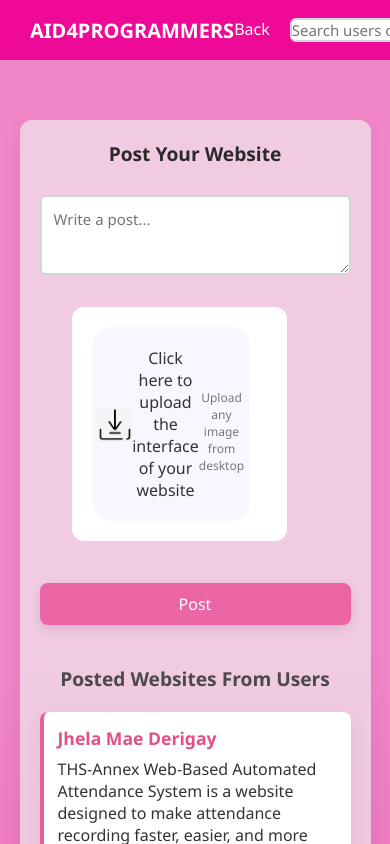
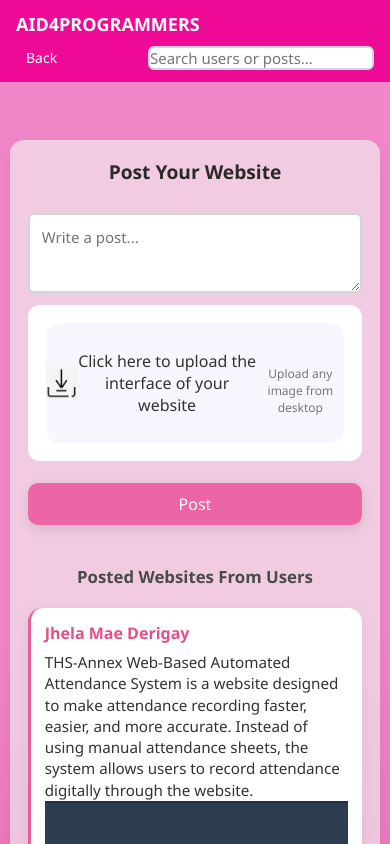
Before and after one commit to mujadeuuu/AID4PROGRAMMERS, a website: page tutorials.html in a window 390 px wide. Shown: the top 844 px of the page. Drawn offline with Linux system fonts and the light colour scheme.

Commit message:
Refactor CSS styles and add mobile responsiveness
Updated styles for various elements including body, posts, and navbar. Added mobile view fixes for better responsiveness.

```diff
--- a/style.css
+++ b/style.css
@@ -313,60 +313,132 @@ textarea {
   transition: border 0.3s ease, box-shadow 0.3s ease;
 }
 
-/* === MOBILE VIEW FIXES === */
+/* ================= MOBILE INTERFACE (ADD ONLY) ================= */
 @media screen and (max-width: 768px) {
+
+  /* ---- BODY ---- */
   body {
-    padding: 20px 0; /* reduce top padding */
+    padding: 20px 0;
+    min-height: 100vh;
     background: linear-gradient(to bottom, #f187c9 23%, #cf0976 95%);
     display: flex;
     flex-direction: column;
     align-items: center;
   }
 
-  .container {
-    width: 90%;
-    padding: 20px;
+  /* ---- NAVBAR ---- */
+  .navbar {
+    height: auto;
+    padding: 12px 16px;
+    flex-direction: column;
+    align-items: flex-start;
+    gap: 10px;
   }
 
-  .post, #timeline .post {
+  .nav-title {
+    font-size: 18px;
+  }
+
+  .nav-options {
+    width: 100%;
+    justify-content: space-between;
+    flex-wrap: wrap;
+    gap: 10px;
+  }
+
+  .nav-options a {
+    font-size: 14px;
+    padding: 6px 10px;
+  }
+
+  /* ---- MAIN CONTAINER ---- */
+  .container {
+    margin-top: 120px;
+    width: 95%;
+    padding: 18px;
+    border-radius: 14px;
+  }
+
+  /* ---- POSTS / TIMELINE ---- */
+  #timeline {
+    margin-top: 12px;
+  }
+
+  .post,
+  #timeline .post {
     width: 100%;
     padding: 14px;
     margin-top: 14px;
-    border-radius: 8px;
+    border-radius: 14px;
+    border-left-width: 3px;
   }
 
+  .post strong {
+    font-size: 1rem;
+  }
+
+  .post p {
+    font-size: 0.95rem;
+    line-height: 1.4;
+  }
+
+  /* ---- POST IMAGES ---- */
+  .post-image {
+    max-width: 100%;
+    max-height: 280px;
+    border-radius: 10px;
+  }
+
+  /* ---- COMMENTS ---- */
+  .comment {
+    font-size: 0.85rem;
+    padding: 6px 10px;
+  }
+
+  /* ---- COMMENT INPUT ROW ---- */
   #timeline input[type="text"] {
-    width: calc(100% - 90px); /* adjust input width */
+    width: calc(100% - 80px);
+    font-size: 14px;
+    padding: 8px;
   }
 
   #timeline button {
     width: 70px;
+    font-size: 13px;
     padding: 6px;
   }
 
-  .area, #drop-area, #img-view {
-    width: 90%;
+  /* ---- IMAGE UPLOAD AREA ---- */
+  .area {
+    width: 100%;
+  }
+
+  #drop-area {
+    width: 100%;
     height: auto;
-    padding: 20px;
+    padding: 18px;
+  }
+
+  #img-view {
+    min-height: 120px;
+    border-radius: 14px;
   }
 
   #img-view img {
-    width: 35px;
-    height: 35px;
+    width: 32px;
+    height: 32px;
   }
 
-  .post-image {
-    max-width: 100%;
-    max-height: 300px;
+  /* ---- BUTTONS ---- */
+  button {
+    font-size: 1rem;
+    padding: 10px;
+    border-radius: 10px;
+    margin: 10px 0;
   }
 
-  h1, h2, h3 {
-    font-size: 1.2rem;
-  }
-
-  button {
-    font-size: 1rem;
-    padding: 10px 0;
-    margin: 10px 0;
-  }
+  /* ---- HEADINGS ---- */
+  h1 { font-size: 1.4rem; }
+  h2 { font-size: 1.2rem; }
+  h3 { font-size: 1.05rem; }
 }
```
